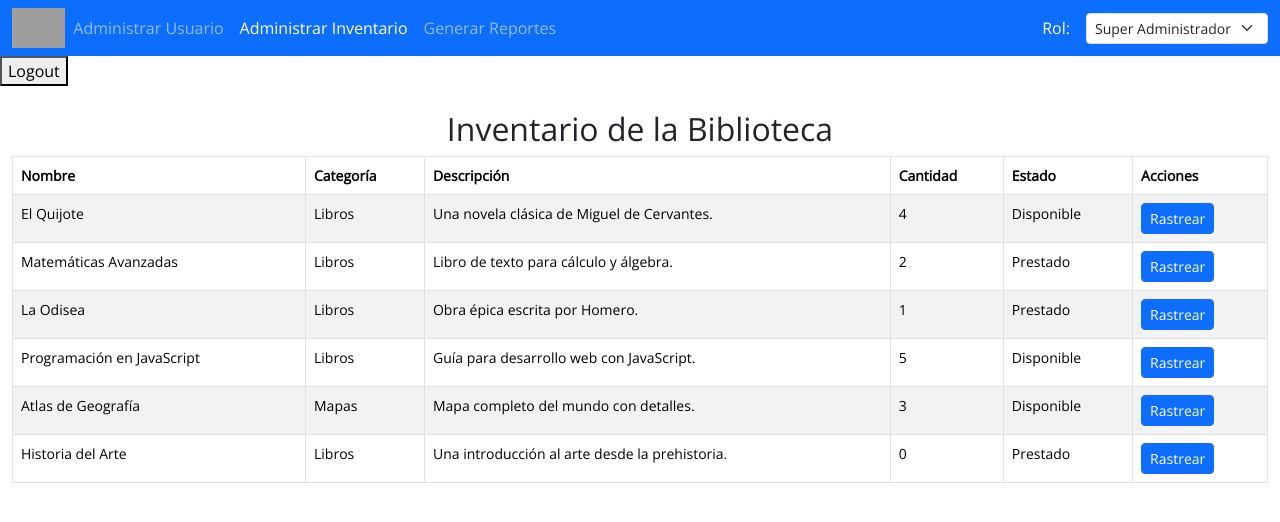
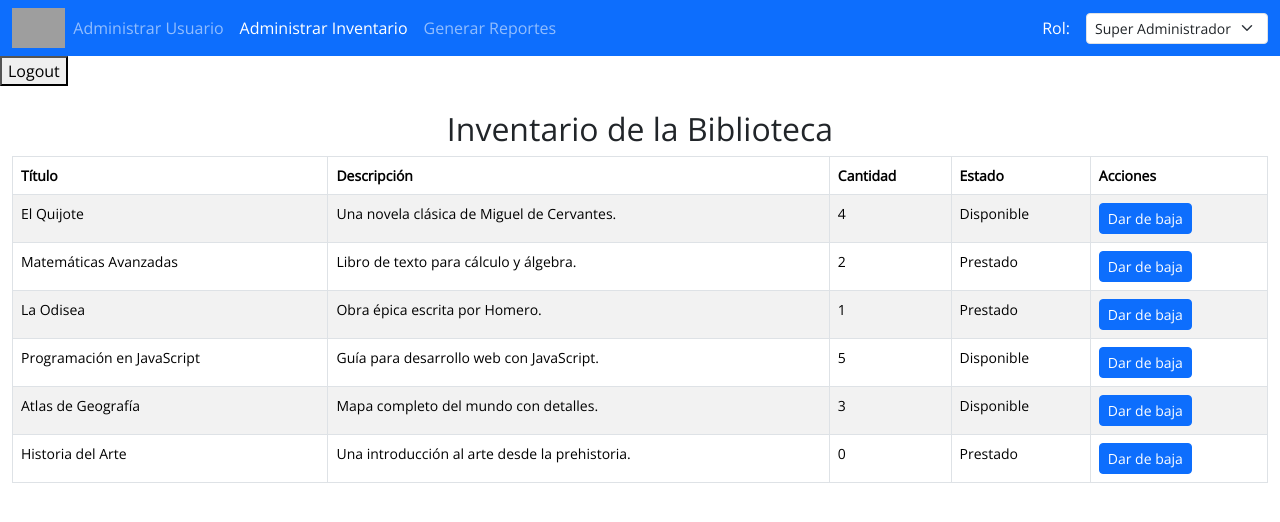
Before and after one commit to Michi-Brandon/WWW, a React app in the folder frontend/: page /admin/administrar-inventario in a window 1280 px wide. Shown: the top 522 px of the page. Built offline with nearby package versions, Linux system fonts and the light colour scheme; sample sign-in values are in the browser's storage; grey boxes are pictures that could not be loaded.

Commit message:
ajuste nadvar

```diff
--- a/frontend/src/components/layout.jsx
+++ b/frontend/src/components/layout.jsx
@@ -65,9 +65,8 @@ const Layout = ({ onLogout }) => {
 
   return (
     <div className='layout'>
-      <NavBar />
+      <NavBar onButtonClick={onLogout}/>
       <div className='layout__page'>
-        <button onClick={onLogout}>Logout</button> {/* Botón de logout */}
         <Routes>
           <Route path='' element={
             <HomePage materials={materials} handleMaterialCardClick={handleMaterialCardClick} />}
--- a/frontend/src/components/layout_admin.jsx
+++ b/frontend/src/components/layout_admin.jsx
@@ -8,6 +8,12 @@ import InventoryTable from '../pages/inventory_page'
 import inventoryData from '../data/inventory_data'
 
 const Layout_admin = ({ onLogout }) => {
+  // Función para dar de baja productos
+  const darDeBaja = (article, id) => {
+    console.log(`Artículo: ${article}, con id: ${id || 1}, fue dado de baja`);
+    // Lógica adicional para generar el ticket
+  };
+
   return (
     <div className='layout'>
       <NavBar />
@@ -16,8 +22,9 @@ const Layout_admin = ({ onLogout }) => {
         <Routes>
           <Route path='' element={<AdminSection />} />
           <Route path='administrar-usuario' element={<AdminUser />} />
-          {/* <Route path='administrar-inventario' element={<AdminUser />} /> */}
-          <Route path='administrar-inventario' element={<InventoryTable inventoryData={inventoryData} />} />
+          <Route path='administrar-inventario' element={
+            <InventoryTable inventoryData={inventoryData} darDeBaja={darDeBaja}/>}
+          />
           <Route path='generar-reportes' element={<AdminSection />} />
           <Route path='administrar-solicitudes' element={<AdminSection />} />
           <Route path='administrar-prestamo' element={<AdminSection />} />
--- a/frontend/src/components/nav_bar.jsx
+++ b/frontend/src/components/nav_bar.jsx
@@ -1,7 +1,7 @@
 import React, { useState } from 'react';
 import { NavLink } from 'react-router-dom';
 
-const NavBar = () => {
+const NavBar = ({ onButtonClick }) => {
   const [isMenuOpen, setIsMenuOpen] = useState(false);
 
   const navLinkClass = ({ isActive }) => {
@@ -91,6 +91,8 @@ const NavBar = () => {
               </li>
             </ul>
           </div>
+          <button onClick={onButtonClick}>Logout</button> {/* Botón de logout */}
+
         </div>
       )}
     </div>
--- a/frontend/src/pages/inventory_page.jsx
+++ b/frontend/src/pages/inventory_page.jsx
@@ -1,6 +1,7 @@
 import React, { useState, useEffect } from 'react';
 
-const InventoryTable = ({ inventoryData }) => {
+const InventoryTable = ({ inventoryData, darDeBaja }) => {
+  console.log(inventoryData)
   const [isSmallScreen, setIsSmallScreen] = useState(false);
 
   // Detectar tamaño de la pantalla
@@ -15,14 +16,6 @@ const InventoryTable = ({ inventoryData }) => {
     return () => window.removeEventListener('resize', handleResize); // Cleanup
   }, []);
 
-  const handleTrack = (item) => {
-    if (item.borrower) {
-      alert(`El artículo "${item.name}" está prestado a:\nNombre: ${item.borrower.name}\nCorreo: ${item.borrower.email}`);
-    } else {
-      alert(`El artículo "${item.name}" está disponible.`);
-    }
-  };
-
   return (
     <div className="container-fluid mt-4">
       <h2 className="text-center">Inventario de la Biblioteca</h2>
@@ -30,28 +23,26 @@ const InventoryTable = ({ inventoryData }) => {
         <table className="table table-bordered table-striped">
           <thead className="thead-dark">
             <tr>
-              <th>Nombre</th>
-              {!isSmallScreen && <th>Categoría</th>}
-              {!isSmallScreen && <th>Descripción</th>}
+              <th>Título</th>
+              <th>Descripción</th>
               <th>Cantidad</th>
               <th>Estado</th>
               <th>Acciones</th>
             </tr>
           </thead>
           <tbody>
-            {inventoryData.map((item) => (
-              <tr key={item.id}>
+            {inventoryData.map((item, index) => (
+              <tr key={index}>
                 <td>{item.name}</td>
-                {!isSmallScreen && <td>{item.category}</td>}
-                {!isSmallScreen && <td>{item.description}</td>}
+                <td>{item.description}</td>
                 <td>{item.quantity}</td>
                 <td>{item.status}</td>
                 <td>
                   <button
                     className="btn btn-primary btn-sm"
-                    onClick={() => handleTrack(item)}
+                    onClick={() => darDeBaja(item.title, index)}
                   >
-                    Rastrear
+                    Dar de baja
                   </button>
                 </td>
               </tr>
```
